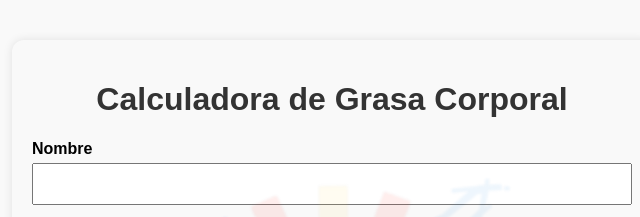
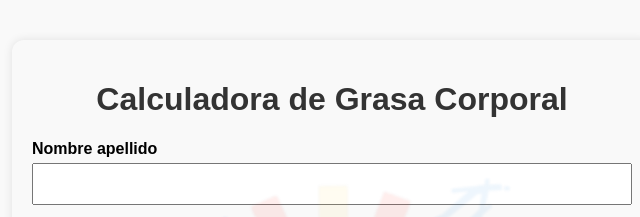
Before and after one commit to sesiononline/calculadora-grasa, a plain HTML site: page index.html in a window 1280 px wide. Shown: the top 217 px of the page, 308-948 px from the left. Drawn offline with Linux system fonts and the light colour scheme.

Commit message:
index.html

```diff
--- a/index.html
+++ b/index.html
@@ -73,7 +73,7 @@
   <h1>Calculadora de Grasa Corporal</h1>
 
   <form id="formulario">
-    <label for="nombre apellido">Nombre</label>
+    <label for="nombre">Nombre apellido</label>
     <input type="text" id="nombre" name="nombre" required>
 
     <label for="sexo">Sexo</label>
```
